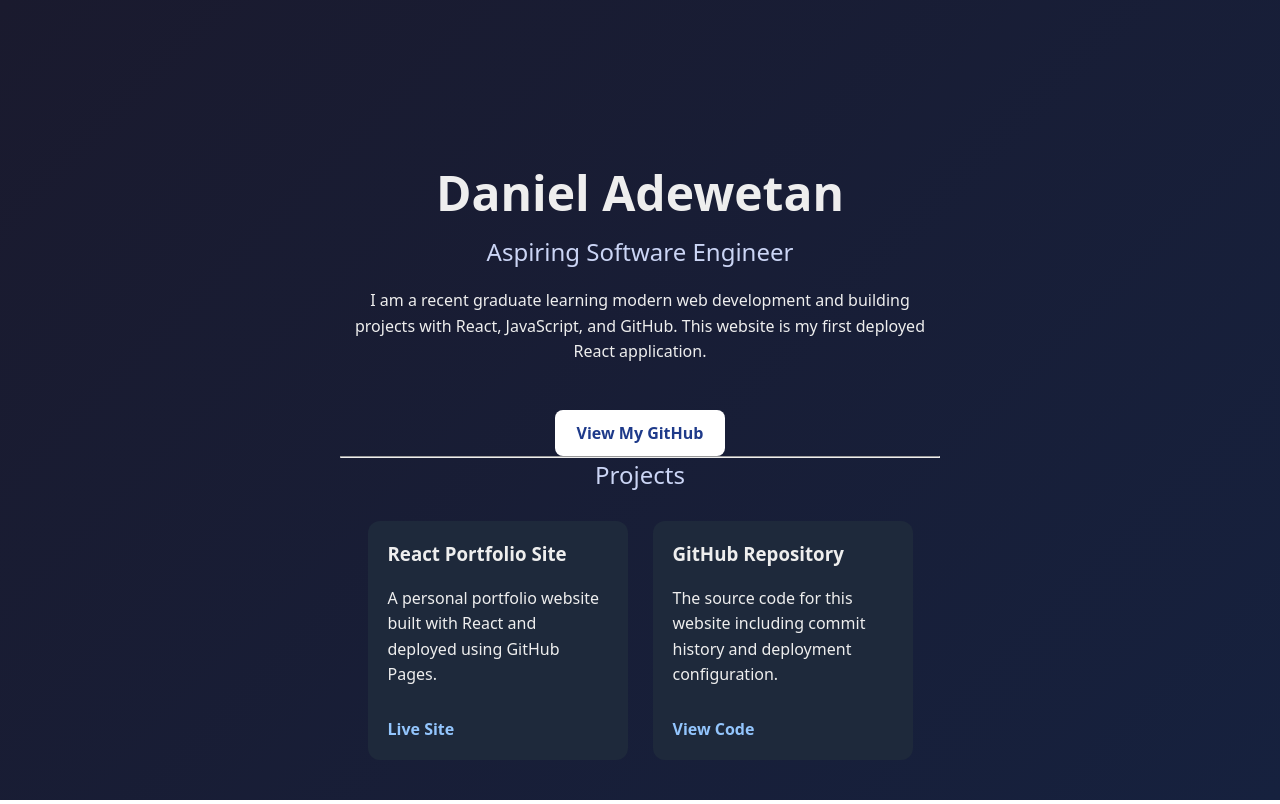
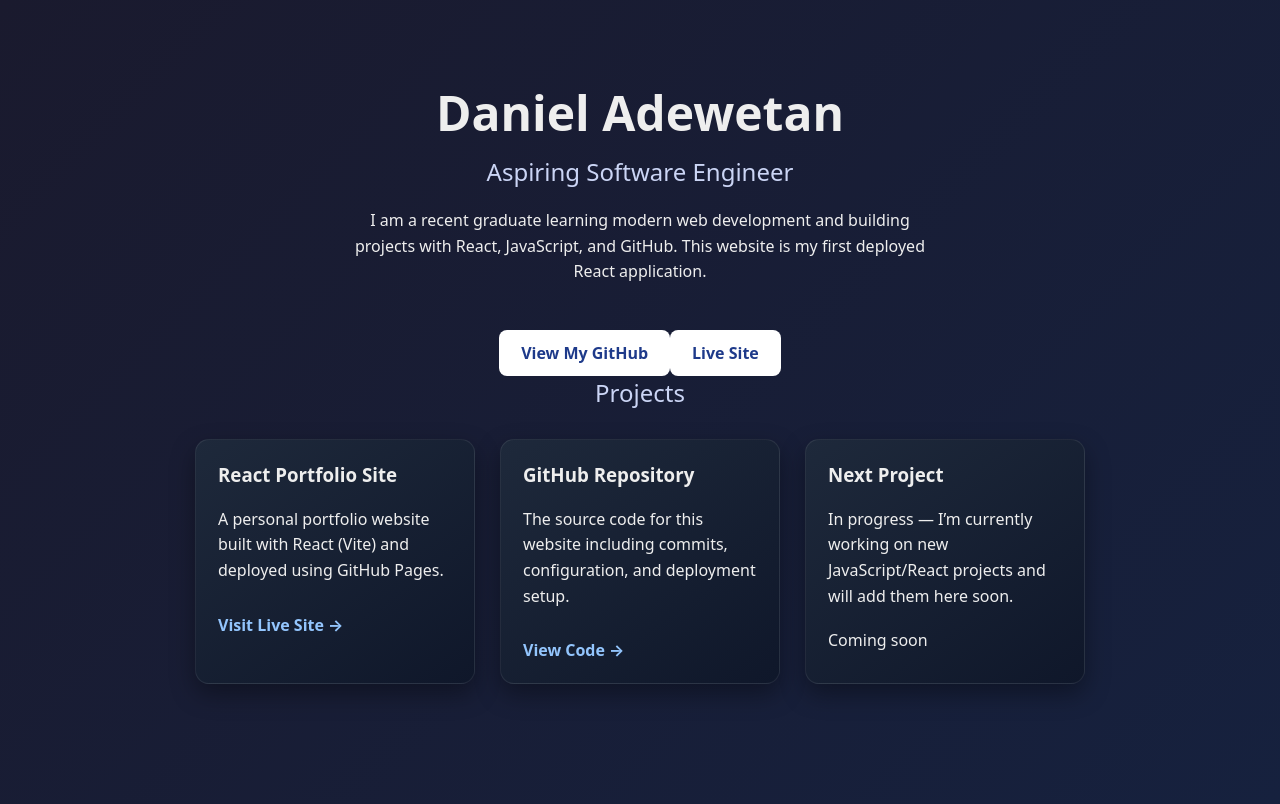
Before and after one commit to dadewetan/my-project, a React (Vite) app: page / in a window 1280 px wide. Built offline with nearby package versions, Linux system fonts and the light colour scheme.

Commit message:
Redesign portfolio layout

```diff
--- a/src/App.css
+++ b/src/App.css
@@ -7,7 +7,9 @@ body {
 
 .container {
   text-align: center;
-  margin-top: 120px;
+  padding: 80px 20px 120px;
+  max-width: 1000px;
+  margin: auto;
 }
 
 h1 {
@@ -51,11 +53,20 @@ p {
 }
 
 .project-card {
-  background: #1e293b;
-  padding: 20px;
-  border-radius: 12px;
-  width: 260px;
+  background: linear-gradient(145deg, #1e293b, #0f172a);
+  padding: 22px;
+  border-radius: 14px;
+  width: 280px;
   text-align: left;
+  transition: all 0.25s ease;
+  border: 1px solid rgba(255,255,255,0.08);
+  box-shadow: 0 10px 25px rgba(0,0,0,0.35);
+}
+
+.project-card:hover {
+  transform: translateY(-8px);
+  box-shadow: 0 18px 40px rgba(0,0,0,0.6);
+  border: 1px solid rgba(147,197,253,0.6);
 }
 
 .project-card h3 {
--- a/src/App.jsx
+++ b/src/App.jsx
@@ -3,16 +3,17 @@ import './App.css'
 function App() {
   return (
     <div className="container">
+      <header className="hero">
         <h1>Daniel Adewetan</h1>
-
         <h2>Aspiring Software Engineer</h2>
 
         <p>
-        I am a recent graduate learning modern web development and building
-        projects with React, JavaScript, and GitHub. This website is my first
-        deployed React application.
+          I am a recent graduate learning modern web development and building projects
+          with React, JavaScript, and GitHub. This website is my first deployed React
+          application.
         </p>
 
+        <div className="cta-row">
           <a
             href="https://github.com/dadewetan"
             target="_blank"
@@ -22,29 +23,61 @@ function App() {
             View My GitHub
           </a>
 
-      <hr />
+          <a
+            href="https://dadewetan.github.io/my-project/"
+            target="_blank"
+            rel="noopener noreferrer"
+            className="button button-outline"
+          >
+            Live Site
+          </a>
+        </div>
+      </header>
 
+      <section className="projects-section">
         <h2>Projects</h2>
 
         <div className="projects">
           <div className="project-card">
             <h3>React Portfolio Site</h3>
             <p>
-            A personal portfolio website built with React and deployed using
+              A personal portfolio website built with React (Vite) and deployed using
               GitHub Pages.
             </p>
-          <a href="https://dadewetan.github.io/my-project/" target="_blank">Live Site</a>
+            <a
+              href="https://dadewetan.github.io/my-project/"
+              target="_blank"
+              rel="noopener noreferrer"
+            >
+              Visit Live Site →
+            </a>
           </div>
 
           <div className="project-card">
             <h3>GitHub Repository</h3>
             <p>
-            The source code for this website including commit history and
-            deployment configuration.
+              The source code for this website including commits, configuration, and
+              deployment setup.
             </p>
-          <a href="https://github.com/dadewetan/my-project" target="_blank">View Code</a>
+            <a
+              href="https://github.com/dadewetan/my-project"
+              target="_blank"
+              rel="noopener noreferrer"
+            >
+              View Code →
+            </a>
+          </div>
+
+          <div className="project-card">
+            <h3>Next Project</h3>
+            <p>
+              In progress — I’m currently working on new JavaScript/React projects and
+              will add them here soon.
+            </p>
+            <span className="muted">Coming soon</span>
           </div>
         </div>
+      </section>
     </div>
   )
 }
```
Lines whose indentation alone changed are shown as unchanged.
